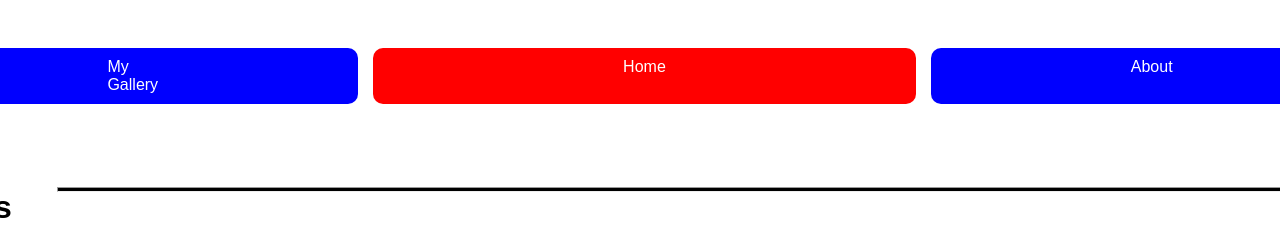
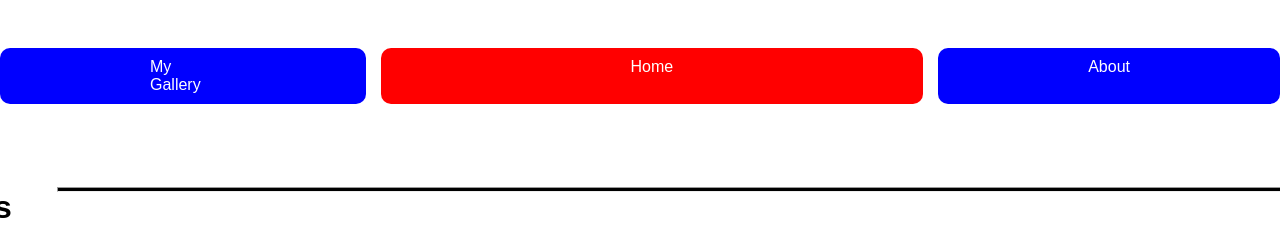
Before and after one commit to LUCA-DesComBes/projet-voiture, a plain HTML site: page index.html in a window 1280 px wide. Shown: the top 236 px of the page. Drawn offline with Linux system fonts and the light colour scheme.

Commit message:
feat (style) : update

```diff
--- a/style.css
+++ b/style.css
@@ -19,7 +19,7 @@ nav {
 }
 .gallery {
 	display: flex;
-	padding: 10px 200px 10px 200px;
+	padding: 10px 150px 10px 150px;
 	background-color: blue;
     border-radius: 10px;
 }
@@ -31,7 +31,7 @@ nav {
 }
 .about {
 	display: flex;
-	padding: 10px 200px 10px 200px;
+	padding: 10px 150px 10px 150px;
 	background-color: blue;
     border-radius: 10px;
 }
```
